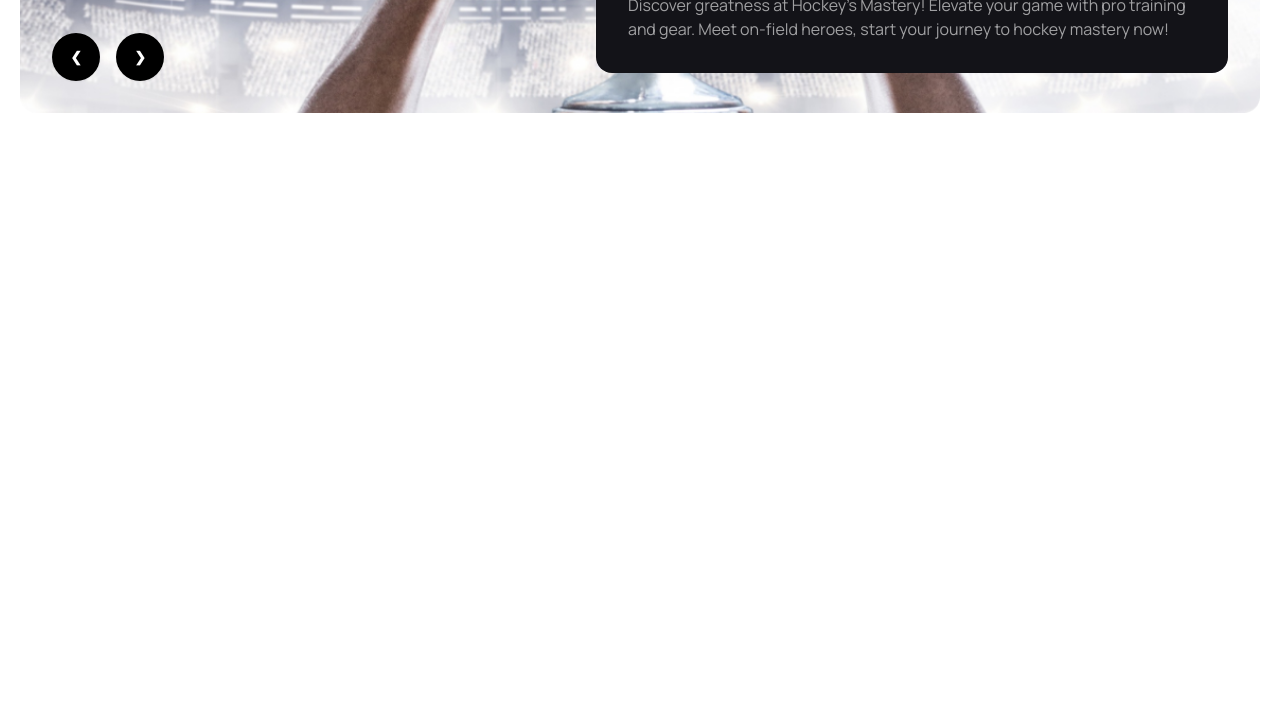
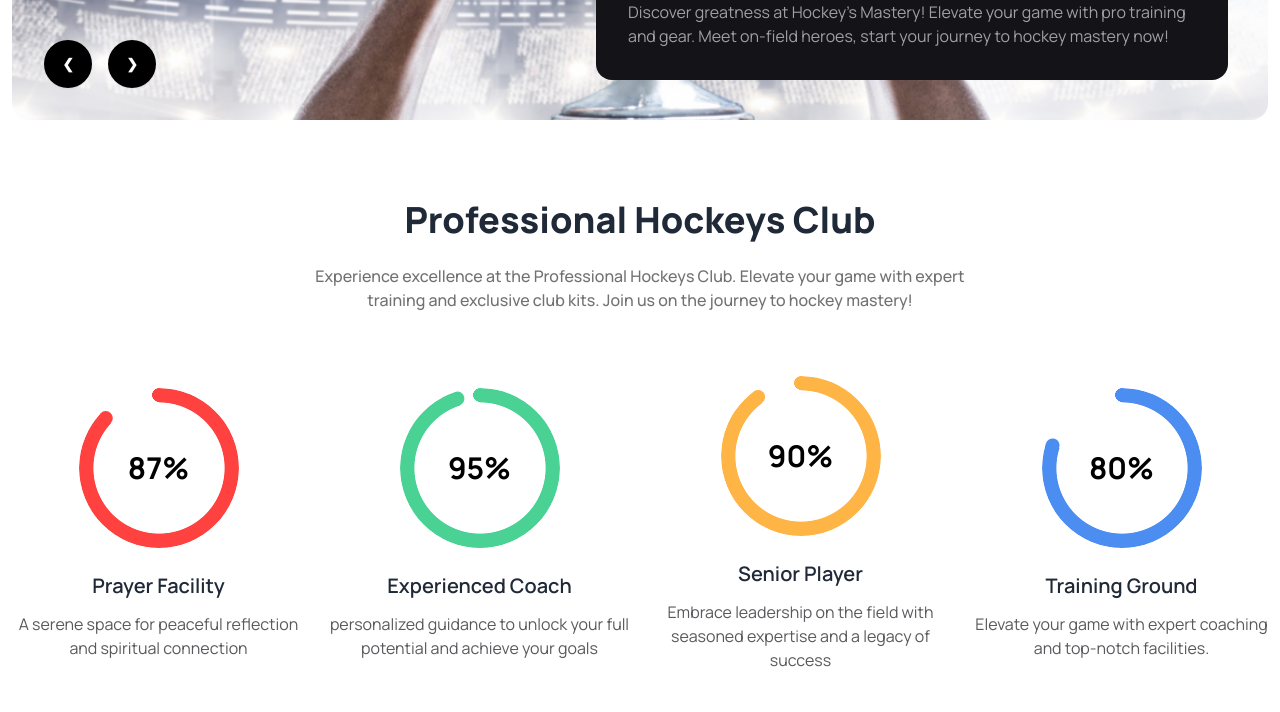
Before and after one commit to Amin7775/Hockyes-Mastery-with-tailwind-and-daisyUI, a plain HTML site: page index.html in a window 1280 px wide. Shown: the part 598-1310 px from the top of the page. Before the commit the page ends 800 px from the top, so only its background shows below. Drawn offline with nearby package versions, Linux system fonts and the light colour scheme.

Commit message:
Progress Section completed

```diff
--- a/index.html
+++ b/index.html
@@ -61,7 +61,7 @@
       </div>
     <!-- navbar end -->
     <!-- banner - start-->
-    <section class="relative px-3">
+    <section class="relative px-1">
 
       <div class="carousel w-full my-6 lg:my-10">
         <div id="slide1" class="carousel-item relative w-full">
@@ -90,8 +90,46 @@
     <!-- banner - end-->
 </header>
 <!-- main -->
-<main>
+<main class="container mx-auto px-1 lg:px-2">
+<!-- professional section -->
+<section class="my-10">
+  <h1 class="text-4xl font-extrabold text-center mb-6">
+    Professional Hockeys Club
+  </h1>
+  <p class="w-[55%] text-center mx-auto text-[#13131899]/[.6] text-base font-medium">
+    Experience excellence at the Professional Hockeys Club. Elevate your game with expert training and exclusive club kits. Join us on the journey to hockey mastery!
+  </p>
 
+  <!-- progress section -->
+  <div class="mt-16 grid grid-cols-1 lg:grid-cols-4 gap-7 lg:gap-5">
+    <!-- 1 -->
+    <div class=" flex justify-center items-center flex-col ">
+      <div class="radial-progress text-[#FF4240]" style="--value:87;--thickness: 14px;--size:10rem; " role="progressbar"><span class="text-black font-bold text-3xl">87%</span> </div>
+      <h1 class="text-xl font-semibold mt-6 mb-3">Prayer Facility</h1>
+      <p class="text-center text-[#13131899]/[.7]">A serene space for peaceful reflection and spiritual connection </p>
+    </div>
+    <!-- 2 -->
+    <div class=" flex justify-center items-center flex-col ">
+      <div class="radial-progress text-[#49D293]" style="--value:95;--thickness: 14px;--size:10rem; " role="progressbar"><span class="text-black font-bold text-3xl">95%</span> </div>
+      <h1 class="text-xl font-semibold mt-6 mb-3">Experienced Coach</h1>
+      <p class="text-center text-[#13131899]/[.7]">personalized guidance to unlock your full potential and achieve your goals </p>
+    </div>
+    <!-- 3 -->
+    <div class=" flex justify-center items-center flex-col ">
+      <div class="radial-progress text-[#FFB546]" style="--value:90;--thickness: 14px;--size:10rem; " role="progressbar"><span class="text-black font-bold text-3xl">90%</span> </div>
+      <h1 class="text-xl font-semibold mt-6 mb-3">Senior Player</h1>
+      <p class="text-center text-[#13131899]/[.7]">Embrace leadership on the field with seasoned expertise and a legacy of success</p>
+    </div>
+    <!-- 4 -->
+    <div class=" flex justify-center items-center flex-col ">
+      <div class="radial-progress text-[#4C8DF1]" style="--value:80;--thickness: 14px;--size:10rem; " role="progressbar"><span class="text-black font-bold text-3xl">80%
+      </span> </div>
+      <h1 class="text-xl font-semibold mt-6 mb-3">Training Ground</h1>
+      <p class="text-center text-[#13131899]/[.7]">Elevate your game with expert coaching and top-notch facilities.</p>
+    </div>
+
+  </div>
+</section>
 </main>
 <!-- footer -->
 </body>
```
